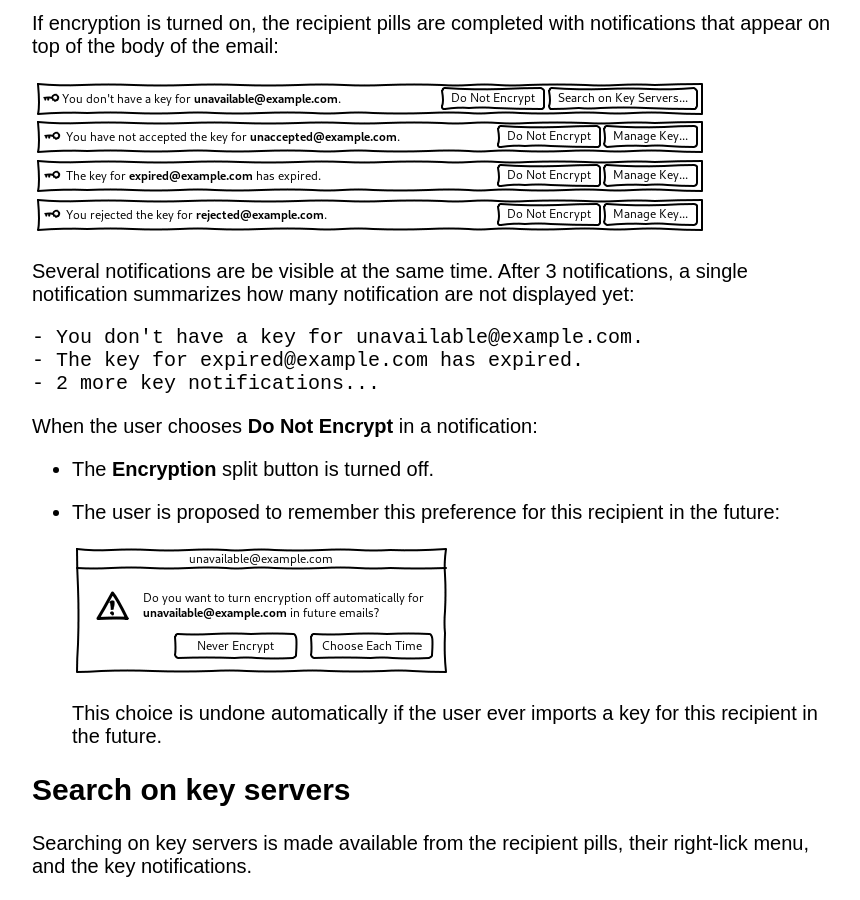
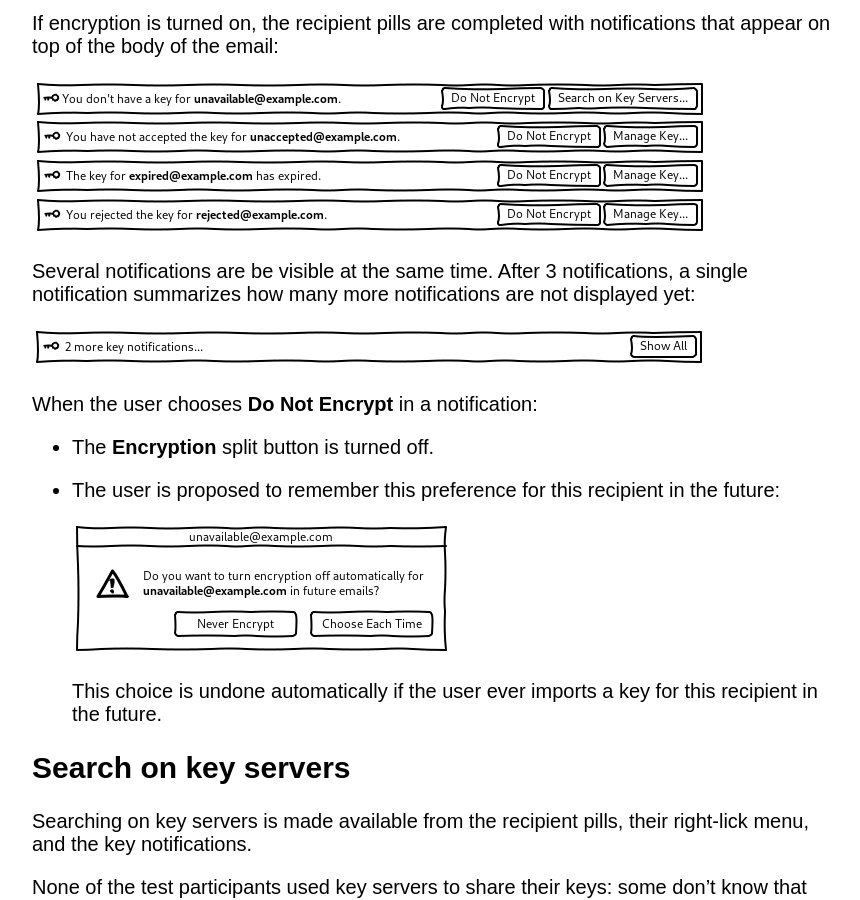
Before and after one commit to nfalquet/thunderbird-openpgp, a Jekyll site: the page built from jekyll/index.md, in a window 1280 px wide and 900 px high, scrolled down 10218 px. Shown: the whole window, without its empty margins (208-1068 px from the left). Built offline with Jekyll 4.4.1, drawn with Linux system fonts in a browser that asks for light colours.

Commit message:
Replace description with mockup

```diff
--- a/jekyll/index.md
+++ b/jekyll/index.md
@@ -360,12 +360,10 @@ notifications that appear on top of the body of the email:
 ![](mockups/recipient-notification.png)
 
 Several notifications are be visible at the same time. After 3
-notifications, a single notification summarizes how many notification are
+notifications, a single notification summarizes how many more notifications are
 not displayed yet:
 
-    - You don't have a key for unavailable@example.com.
-    - The key for expired@example.com has expired.
-    - 2 more key notifications...
+![](mockups/recipient-multiple.png)
 
 When the user chooses **Do Not Encrypt** in a notification:
 
```
Also changed, not shown: jekyll/mockups/recipient-multiple.png (added).
